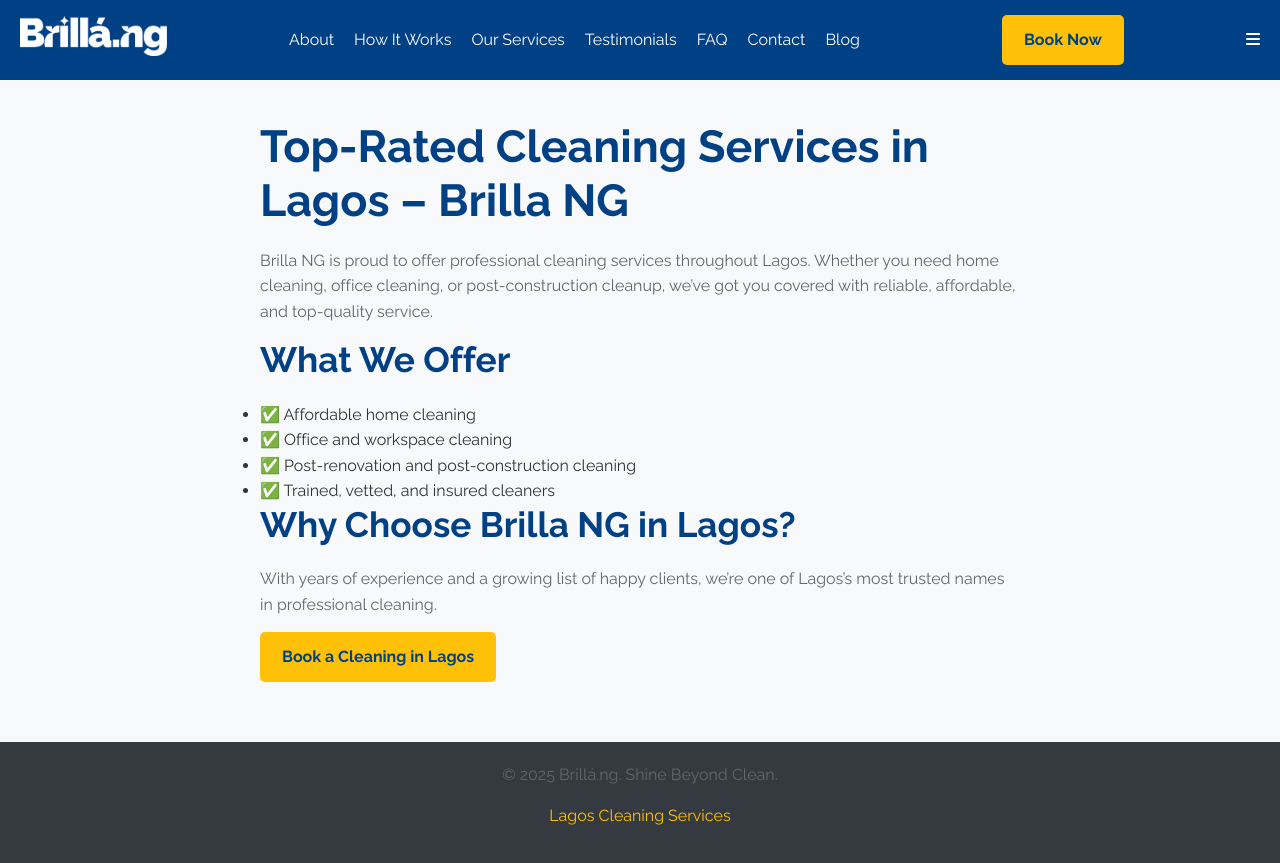
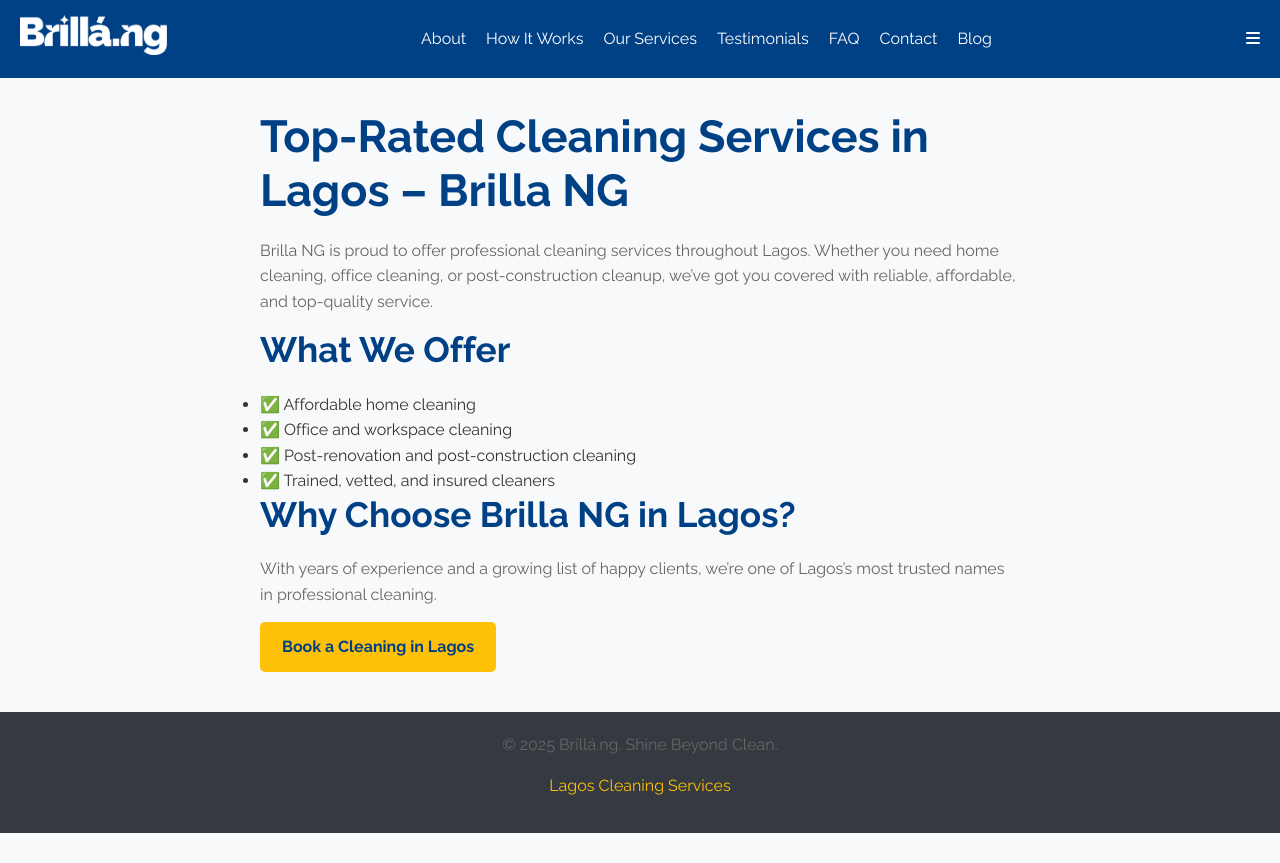
Before and after one commit to pennio-design/brilla-ng, a plain HTML site: page lagos-cleaning-services.html in a window 1280 px wide. After the commit the page ends 833 px from the top, so only its background shows below. Drawn offline with Linux system fonts and the light colour scheme.

Commit message:
Update lagos-cleaning-services.html

```diff
--- a/lagos-cleaning-services.html
+++ b/lagos-cleaning-services.html
@@ -29,9 +29,10 @@
       </ul>
       <a href="/#contact" class="cta-button-2">Book Now</a>
     </nav>
-    <a href="/#contact" class="cta-button">Book Now</a>
     <div class="menu-toggle"><i class="fas fa-bars"></i></div>
-  </header>  <main style="padding: 120px 20px 60px; max-width: 800px; margin: auto;">
+  </header>
+  <div class="main-wrapper"> <!-- Use main-wrapper for this page's content -->
+    <main style="max-width: 800px; margin: auto; padding: 40px 20px;"> <!-- Adjust main padding as main-wrapper now handles top offset -->
       <h1>Top-Rated Cleaning Services in Lagos – Brilla NG</h1>
       <p>Brilla NG is proud to offer professional cleaning services throughout Lagos. Whether you need home cleaning, office cleaning, or post-construction cleanup, we’ve got you covered with reliable, affordable, and top-quality service.</p><h2>What We Offer</h2>
   <ul>
@@ -46,7 +47,9 @@
 
   <a href="/#contact" class="cta-button">Book a Cleaning in Lagos</a>
 
-  </main>  <footer>
+    </main>
+  </div>
+  <footer>
     <p>&copy; 2025 Brillá.ng. Shine Beyond Clean.</p>
     <p><a href="/lagos-cleaning-services.html" aria-label="See Lagos cleaning services">Lagos Cleaning Services</a></p>
   </footer></body>
```
Lines whose indentation alone changed are shown as unchanged.
